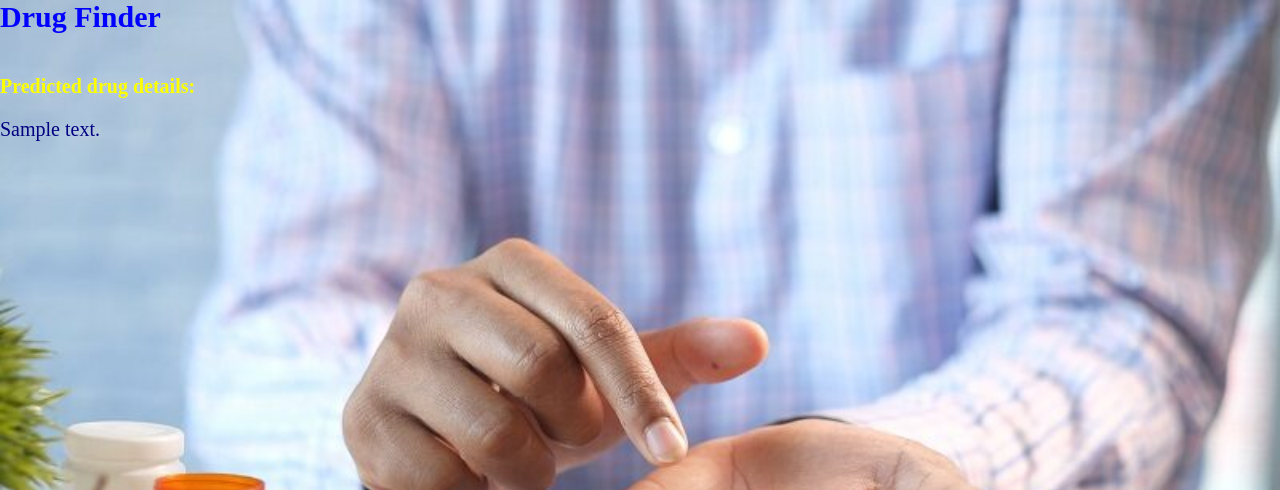
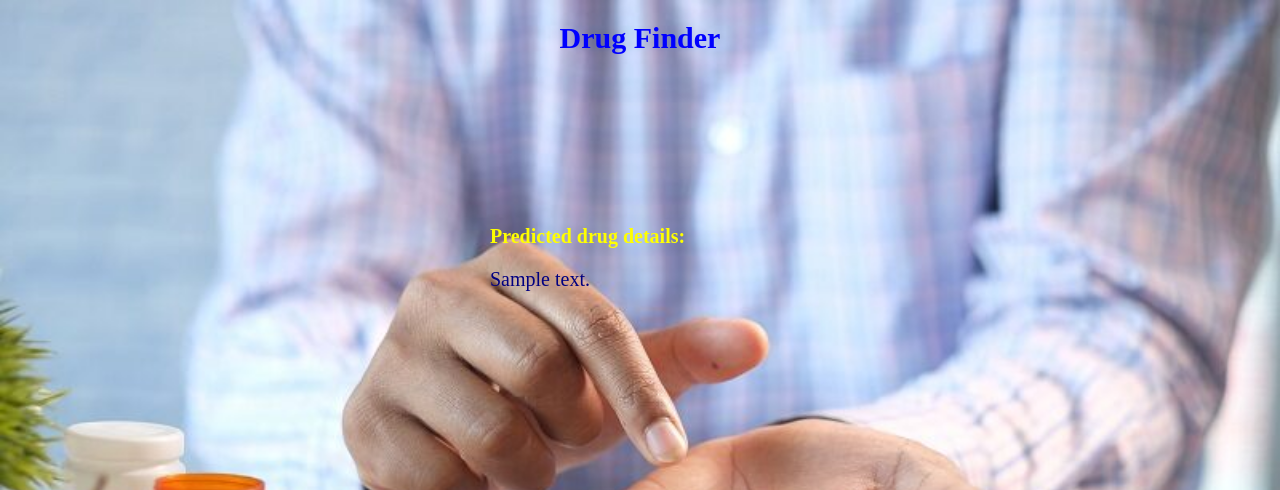
Before and after one commit to NasrinRipa/drug-finder, a Flask app: template templates/results.html in a window 1280 px wide. Shown: the top 490 px of the page. Run offline with Flask 2, Linux system fonts and the light colour scheme; the template is opened without the code that fills it: most values are stand-ins (such as "Sample title", 1, 10 or a date in 2020).

Commit message:
Updated results.html 15

```diff
--- a/templates/results.html
+++ b/templates/results.html
@@ -15,25 +15,25 @@
 
         .head {
             display: flex;
-            justify-content: justify;
-            align-items: justify;
+            justify-content: center;
+            align-items: center;
             font-size: 30px;
             height: 5ch;
             color: blue; /*  blue font color */
-            text-align: justify; /* Justify text alignment */
+            text-align: center; /* Justify text alignment */
         }
 
         .center {
             display: flex;
-            justify-content: left;
-            align-items: left;
+            justify-content: center;
+            align-items: center;
             height: 50vh;
             font-size: 25px;
         }
 
         #text {
             height: 100px;
-            width: 200px;
+            width: 300px;
             font-size: 20px;
             color: navy; /* Navy blue font color */
             text-align: left; /* Left-align text */
```
